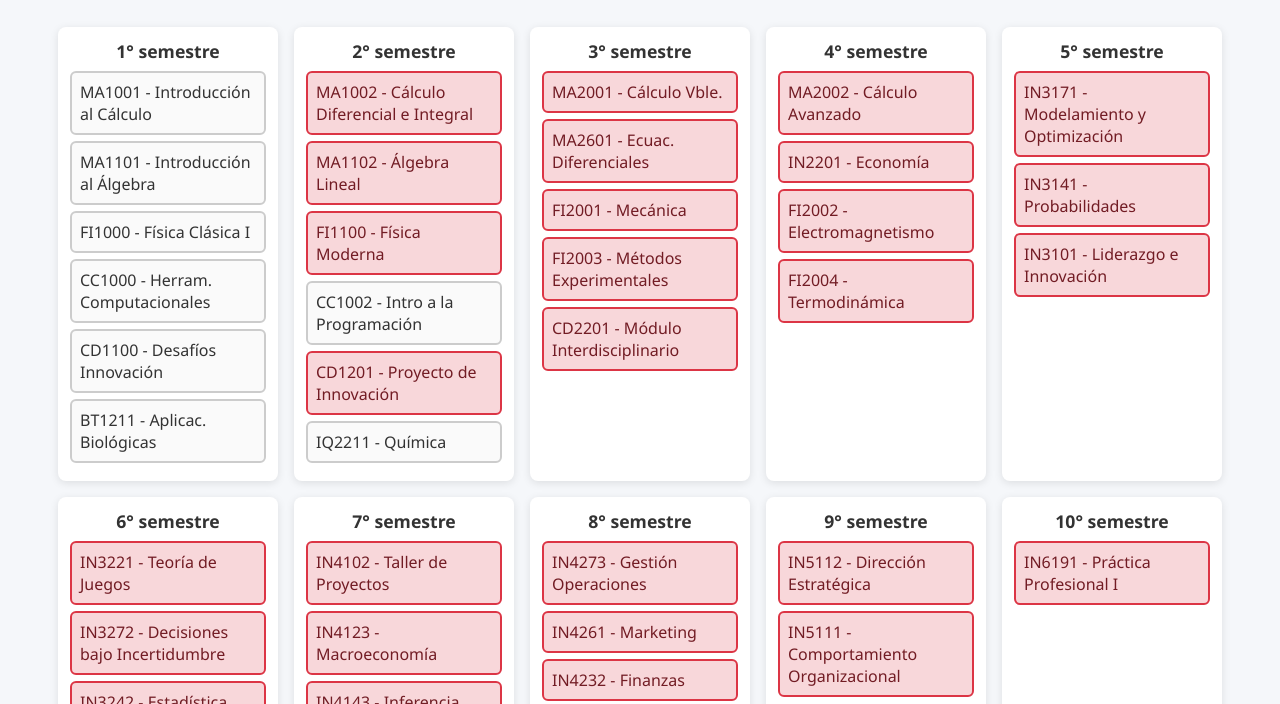
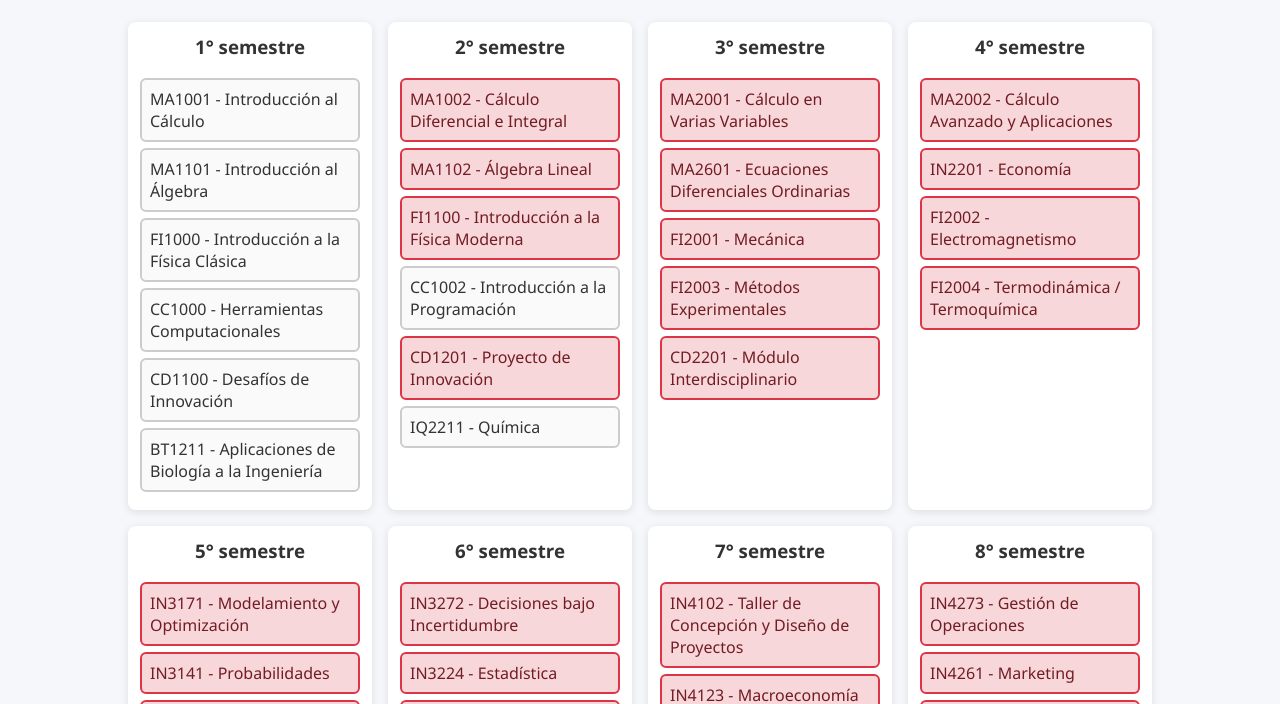
Before and after one commit to lucussy01/mallafercitaoficial, a plain HTML site: page index.html in a window 1280 px wide. Shown: the part 87-791 px from the top of the page. Drawn offline with Linux system fonts and the light colour scheme.

Commit message:
v2 index.html

```diff
--- a/index.html
+++ b/index.html
@@ -1,86 +1,25 @@
 <!DOCTYPE html>
 <html lang="es">
 <head>
-  <meta charset="UTF-8" />
-  <meta name="viewport" content="width=device-width, initial-scale=1.0"/>
-  <title>Malla Interactiva Ingeniería Civil Industrial 2021</title>
+  <meta charset="UTF-8">
+  <title>Malla Civil Industrial 2021 (Interactiva)</title>
+  <meta name="viewport" content="width=device-width, initial-scale=1">
   <style>
-    body {
-      font-family: "Segoe UI", sans-serif;
-      background: #f5f7fa;
-      margin: 0;
-      padding: 20px;
-      color: #333;
-    }
-    h1 { text-align: center; margin-bottom: 30px; }
-
-    #malla {
-      display: flex;
-      flex-wrap: wrap;
-      gap: 16px;
-      justify-content: center;
-    }
-    .semestre {
-      background: #fff;
-      border-radius: 8px;
-      padding: 12px;
-      box-shadow: 0 2px 8px rgba(0,0,0,0.1);
-      width: 220px;
-      box-sizing: border-box;
-    }
-    .semestre h3 {
-      text-align: center;
-      margin: 0 0 8px;
-      font-size: 1.1em;
-    }
-    .curso {
-      position: relative;
-      border: 2px solid #ccc;
-      border-radius: 6px;
-      padding: 8px;
-      margin: 6px 0;
-      background: #fafafa;
-      cursor: pointer;
-      transition: all 0.2s;
-    }
-    .curso:hover { background: #f0f0f0; }
-    .curso.aprobado {
-      background: #d4edda;
-      border-color: #28a745;
-      color: #155724;
-    }
-    .curso.bloqueado {
-      background: #f8d7da;
-      border-color: #dc3545;
-      color: #721c24;
-      cursor: not-allowed;
-    }
-    .tooltip {
-      position: absolute;
-      background: rgba(0, 0, 0, 0.8);
-      color: #fff;
-      padding: 6px;
-      border-radius: 4px;
-      font-size: 12px;
-      top: 100%;
-      left: 0;
-      width: calc(100% - 12px);
-      box-sizing: border-box;
-      display: none;
-      z-index: 5;
-      white-space: pre-wrap;
-    }
-    .curso.bloqueado:hover .tooltip { display: block; }
-
-    /* Colores por código */
-    .MA { color: #c0392b; font-weight: 600; }
-    .FI { color: #2980b9; font-weight: 600; }
-    .IN { color: #27ae60; font-weight: 600; }
-    .CC { color: #8e44ad; font-weight: 600; }
-    .CD { color: #16a085; font-weight: 600; }
-    .IQ { color: #d35400; font-weight: 600; }
-    .BT { color: #6e2c00; font-weight: 600; }
-    .EI { color: #34495e; font-weight: 600; }
+    body { font-family: "Segoe UI", sans-serif; background: #f5f7fa; margin: 0; padding: 20px; color: #333; }
+    h1 { text-align: center; margin-bottom: 25px; }
+    #malla { display: flex; flex-wrap: wrap; gap: 16px; justify-content: center; }
+    .semestre { background: #fff; border-radius: 8px; padding: 12px; box-shadow: 0 2px 8px rgba(0,0,0,0.1); width: 220px; }
+    .semestre h3 { text-align:center; margin-top:0; }
+    .curso { position: relative; border: 2px solid #ccc; border-radius:6px; padding:8px; margin:6px 0; background:#fafafa; cursor:pointer; transition:0.2s; }
+    .curso:hover { background:#f0f0f0; }
+    .curso.aprobado { background:#d4edda; border-color:#28a745; color:#155724; }
+    .curso.bloqueado { background:#f8d7da; border-color:#dc3545; color:#721c24; cursor:not-allowed; }
+    .tooltip { position:absolute; background:rgba(0,0,0,0.8); color:#fff; padding:6px; border-radius:4px; font-size:12px; top:100%; left:0; width:calc(100% - 12px); box-sizing:border-box; display:none; white-space:pre-wrap; }
+    .curso.bloqueado:hover .tooltip { display:block; }
+    /* Código colores */
+    .MA { color:#c0392b; font-weight:600; } .FI { color:#2980b9; font-weight:600; } .IN { color:#27ae60; font-weight:600; }
+    .CC { color:#8e44ad; font-weight:600; } .CD { color:#16a085; font-weight:600; } .IQ { color:#d35400; font-weight:600; }
+    .BT { color:#6e2c00; font-weight:600; } .EI { color:#34495e; font-weight:600; }
   </style>
 </head>
 <body>
@@ -88,86 +27,89 @@
 <div id="malla"></div>
 <script>
   const cursos = [
-      // I
-      {codigo:"MA1001",nombre:"Introducción al Cálculo",semestre:1,prerrequisitos:[]},
-      {codigo:"MA1101",nombre:"Introducción al Álgebra",semestre:1,prerrequisitos:[]},
-      {codigo:"FI1000",nombre:"Física Clásica I",semestre:1,prerrequisitos:[]},
-      {codigo:"CC1000",nombre:"Herram. Computacionales",semestre:1,prerrequisitos:[]},
-      {codigo:"CD1100",nombre:"Desafíos Innovación",semestre:1,prerrequisitos:[]},
-      {codigo:"BT1211",nombre:"Aplicac. Biológicas",semestre:1,prerrequisitos:[]},
-      // II
-      {codigo:"MA1002",nombre:"Cálculo Diferencial e Integral",semestre:2,prerrequisitos:["MA1001"]},
-      {codigo:"MA1102",nombre:"Álgebra Lineal",semestre:2,prerrequisitos:["MA1101"]},
-      {codigo:"FI1100",nombre:"Física Moderna",semestre:2,prerrequisitos:["FI1000","MA1001"]},
-      {codigo:"CC1002",nombre:"Intro a la Programación",semestre:2,prerrequisitos:[]},
-      {codigo:"CD1201",nombre:"Proyecto de Innovación",semestre:2,prerrequisitos:["CD1100"]},
-      {codigo:"IQ2211",nombre:"Química",semestre:2,prerrequisitos:[]},
-      // III
-      {codigo:"MA2001",nombre:"Cálculo Vble.",semestre:3,prerrequisitos:["MA1002","MA1102"]},
-      {codigo:"MA2601",nombre:"Ecuac. Diferenciales",semestre:3,prerrequisitos:["MA1002","MA1102"]},
-      {codigo:"FI2001",nombre:"Mecánica",semestre:3,prerrequisitos:["FI1100","MA1002","MA1102"]},
-      {codigo:"FI2003",nombre:"Métodos Experimentales",semestre:3,prerrequisitos:["FI1100","MA1002"]},
-      {codigo:"CD2201",nombre:"Módulo Interdisciplinario",semestre:3,prerrequisitos:["CD1201"]},
-      // IV
-      {codigo:"MA2002",nombre:"Cálculo Avanzado",semestre:4,prerrequisitos:["MA2001","MA2601"]},
-      {codigo:"IN2201",nombre:"Economía",semestre:4,prerrequisitos:["MA2001"]},
-      {codigo:"FI2002",nombre:"Electromagnetismo",semestre:4,prerrequisitos:["FI2001","MA2001"]},
-      {codigo:"FI2004",nombre:"Termodinámica",semestre:4,prerrequisitos:["FI2001","IQ2211"]},
-      // V
-      {codigo:"IN3171",nombre:"Modelamiento y Optimización",semestre:5,prerrequisitos:["MA2002"]},
-      {codigo:"IN3141",nombre:"Probabilidades",semestre:5,prerrequisitos:["MA2001"]},
-      {codigo:"IN3101",nombre:"Liderazgo e Innovación",semestre:5,prerrequisitos:["CD2201"]},
-      // VI
-      {codigo:"IN3221",nombre:"Teoría de Juegos",semestre:6,prerrequisitos:["IN2201","IN3141"]},
-      {codigo:"IN3272",nombre:"Decisiones bajo Incertidumbre",semestre:6,prerrequisitos:["IN3171","IN3141"]},
-      {codigo:"IN3242",nombre:"Estadística",semestre:6,prerrequisitos:["IN3141"]},
-      {codigo:"IN3301",nombre:"Evaluación de Proyectos",semestre:6,prerrequisitos:["IN3141","IN2201"]},
-      // VII
-      {codigo:"IN4102",nombre:"Taller de Proyectos",semestre:7,prerrequisitos:["IN3171","IN3101"]},
-      {codigo:"IN4123",nombre:"Macroeconomía",semestre:7,prerrequisitos:["IN2201","IN3141"]},
-      {codigo:"IN4143",nombre:"Inferencia Causal",semestre:7,prerrequisitos:["IN3242"]},
-      // VIII
-      {codigo:"IN4273",nombre:"Gestión Operaciones",semestre:8,prerrequisitos:["IN3171","IN3242"]},
-      {codigo:"IN4261",nombre:"Marketing",semestre:8,prerrequisitos:["IN3171","IN3242","IN3301"]},
-      {codigo:"IN4232",nombre:"Finanzas",semestre:8,prerrequisitos:["IN3301"]},
-      {codigo:"IN4191",nombre:"Ing. de la Información",semestre:8,prerrequisitos:["CC1002","IN3301","IN3242"]},
-      // IX
-      {codigo:"IN5112",nombre:"Dirección Estratégica",semestre:9,prerrequisitos:["IN4273","IN4261","IN4232"]},
-      {codigo:"IN5111",nombre:"Comportamiento Organizacional",semestre:9,prerrequisitos:["IN4191"]},
-      // X
-      {codigo:"IN6191",nombre:"Práctica Profesional I",semestre:10,prerrequisitos:["IN3272","IN4102","IN3301","IN4143","IN3141","FI2002","FI2004"]},
-      // XI
-      {codigo:"IN6192",nombre:"Práctica Profesional Extendida",semestre:11,prerrequisitos:["IN5111","IN5112","IN6191"]},
-      {codigo:"IN6193",nombre:"Proyecto de Título",semestre:11,prerrequisitos:["IN6192"]},
-      {codigo:"EI2090",nombre:"Examen Suficiencia Inglés II",semestre:11,prerrequisitos:[]}
+    // I Semestre
+    {codigo:"MA1001", nombre:"Introducción al Cálculo", semestre:1, prerrequisitos:[]},
+    {codigo:"MA1101", nombre:"Introducción al Álgebra", semestre:1, prerrequisitos:[]},
+    {codigo:"FI1000", nombre:"Introducción a la Física Clásica", semestre:1, prerrequisitos:[]},
+    {codigo:"CC1000", nombre:"Herramientas Computacionales", semestre:1, prerrequisitos:[]},
+    {codigo:"CD1100", nombre:"Desafíos de Innovación", semestre:1, prerrequisitos:[]},
+    {codigo:"BT1211", nombre:"Aplicaciones de Biología a la Ingeniería", semestre:1, prerrequisitos:[]},
+    // II Semestre
+    {codigo:"MA1002", nombre:"Cálculo Diferencial e Integral", semestre:2, prerrequisitos:["MA1001"]},
+    {codigo:"MA1102", nombre:"Álgebra Lineal", semestre:2, prerrequisitos:["MA1101"]},
+    {codigo:"FI1100", nombre:"Introducción a la Física Moderna", semestre:2, prerrequisitos:["FI1000","MA1001"]},
+    {codigo:"CC1002", nombre:"Introducción a la Programación", semestre:2, prerrequisitos:[]},
+    {codigo:"CD1201", nombre:"Proyecto de Innovación", semestre:2, prerrequisitos:["CD1100"]},
+    {codigo:"IQ2211", nombre:"Química", semestre:2, prerrequisitos:[]},
+    // III Semestre
+    {codigo:"MA2001", nombre:"Cálculo en Varias Variables", semestre:3, prerrequisitos:["MA1002","MA1102"]},
+    {codigo:"MA2601", nombre:"Ecuaciones Diferenciales Ordinarias", semestre:3, prerrequisitos:["MA1002","MA1102"]},
+    {codigo:"FI2001", nombre:"Mecánica", semestre:3, prerrequisitos:["FI1100","MA1002","MA1102"]},
+    {codigo:"FI2003", nombre:"Métodos Experimentales", semestre:3, prerrequisitos:["FI1100","MA1002"]},
+    {codigo:"CD2201", nombre:"Módulo Interdisciplinario", semestre:3, prerrequisitos:["CD1201"]},
+    // IV Semestre
+    {codigo:"MA2002", nombre:"Cálculo Avanzado y Aplicaciones", semestre:4, prerrequisitos:["MA2001","MA2601"]},
+    {codigo:"IN2201", nombre:"Economía", semestre:4, prerrequisitos:["MA2001"]},
+    {codigo:"FI2002", nombre:"Electromagnetismo", semestre:4, prerrequisitos:["FI2001","MA2001","MA2601"]},
+    {codigo:"FI2004", nombre:"Termodinámica / Termoquímica", semestre:4, prerrequisitos:["IQ2211","FI2001","MA2001"]},
+    // V Semestre
+    {codigo:"IN3171", nombre:"Modelamiento y Optimización", semestre:5, prerrequisitos:["MA2002"]},
+    {codigo:"IN3141", nombre:"Probabilidades", semestre:5, prerrequisitos:["MA2001"]},
+    {codigo:"IN3101", nombre:"Taller de Liderazgo e Innovación Social", semestre:5, prerrequisitos:["CD2201"]},
+    {codigo:"Electivo_V", nombre:"Electivo", semestre:5, prerrequisitos:[]},
+    // VI Semestre
+    {codigo:"IN3272", nombre:"Decisiones bajo Incertidumbre", semestre:6, prerrequisitos:["IN3171","IN3141"]},
+    {codigo:"IN3224", nombre:"Estadística", semestre:6, prerrequisitos:["IN3141"]},
+    {codigo:"IN3301", nombre:"Evaluación de Proyectos", semestre:6, prerrequisitos:["IN3141","IN2201"]},
+    {codigo:"Electivo_VI", nombre:"Electivo", semestre:6, prerrequisitos:[]},
+    // VII Semestre
+    {codigo:"IN4102", nombre:"Taller de Concepción y Diseño de Proyectos", semestre:7, prerrequisitos:["IN3171","IN3101"]},
+    {codigo:"IN4123", nombre:"Macroeconomía", semestre:7, prerrequisitos:["IN2201","IN3141"]},
+    {codigo:"IN4143", nombre:"Análisis de Datos e Inferencia Causal", semestre:7, prerrequisitos:["IN3224"]},
+    {codigo:"Electivo_VII", nombre:"Electivo", semestre:7, prerrequisitos:[]},
+    // VIII Semestre
+    {codigo:"IN4273", nombre:"Gestión de Operaciones", semestre:8, prerrequisitos:["IN3171","IN3224"]},
+    {codigo:"IN4261", nombre:"Marketing", semestre:8, prerrequisitos:["IN3171","IN3224","IN3301"]},
+    {codigo:"IN4232", nombre:"Finanzas", semestre:8, prerrequisitos:["IN3301"]},
+    {codigo:"IN4191", nombre:"Ingeniería de la Información", semestre:8, prerrequisitos:["CC1002","IN3301","IN3224"]},
+    {codigo:"Electivo_VIII", nombre:"Electivo", semestre:8, prerrequisitos:[]},
+    // IX Semestre
+    {codigo:"IN5112", nombre:"Dirección Estratégica", semestre:9, prerrequisitos:["IN4273","IN4261","IN4232"]},
+    {codigo:"IN5111", nombre:"Comportamiento Organizacional", semestre:9, prerrequisitos:["IN4191"]},
+    {codigo:"Electivo_IX", nombre:"Electivo", semestre:9, prerrequisitos:[]},
+    // X Semestre
+    {codigo:"Electivo_X", nombre:"Electivo", semestre:10, prerrequisitos:[]},
+    {codigo:"IN6191", nombre:"Práctica Profesional I", semestre:10, prerrequisitos:["IN3272","IN4102","IN3301","IN3224","IN3141","FI2002","FI2004"]},
+    // XI Semestre
+    {codigo:"IN6192", nombre:"Práctica Profesional Extendida", semestre:11, prerrequisitos:["IN5111","IN5112","IN6191"]},
+    {codigo:"IN6193", nombre:"Proyecto de Título", semestre:11, prerrequisitos:["IN6192"]},
+    {codigo:"EI2090", nombre:"Examen de Suficiencia en Inglés II", semestre:11, prerrequisitos:[]}
   ];
 
-    const key = "malla2021_estado";
-    const aprobados = new Set(JSON.parse(localStorage.getItem(key) || "[]"));
+  const STORAGE = "malla2021_check";
+  const aprobados = new Set(JSON.parse(localStorage.getItem(STORAGE) || "[]"));
 
-    function save() {
-      localStorage.setItem(key, JSON.stringify([...aprobados]));
-    }
+  function save() { localStorage.setItem(STORAGE, JSON.stringify([...aprobados])); }
 
   function render() {
     const cont = document.getElementById("malla");
     cont.innerHTML = "";
-      const max = Math.max(...cursos.map(c=>c.semestre));
-      for (let s = 1; s <= max; s++) {
+    const maxSem = Math.max(...cursos.map(c=>c.semestre));
+    for (let s = 1; s <= maxSem; s++) {
       const col = document.createElement("div");
       col.className = "semestre";
       col.innerHTML = `<h3>${s}° semestre</h3>`;
       const lista = cursos.filter(c => c.semestre === s);
       if (!lista.length) continue;
-        lista.forEach(c=>{
+      lista.forEach(c => {
         const div = document.createElement("div");
         div.className = "curso";
         div.textContent = `${c.codigo} - ${c.nombre}`;
-          const ok = c.prerrequisitos.every(p => aprobados.has(p));
+        const ok = c.prerrequisitos.every(p=>aprobados.has(p));
         if (aprobados.has(c.codigo)) div.classList.add("aprobado");
         else if (!ok) {
           div.classList.add("bloqueado");
-            const falt = c.prerrequisitos.filter(p => !aprobados.has(p));
+          const falt = c.prerrequisitos.filter(p=>!aprobados.has(p));
           const tip = document.createElement("div");
           tip.className = "tooltip";
           tip.textContent = "Falta: " + falt.join(", ");
@@ -175,8 +117,7 @@
         }
         div.onclick = () => {
           if (div.classList.contains("bloqueado")) return;
-            if (aprobados.has(c.codigo)) aprobados.delete(c.codigo);
-            else aprobados.add(c.codigo);
+          aprobados.has(c.codigo)?aprobados.delete(c.codigo):aprobados.add(c.codigo);
           save(); render();
         };
         col.appendChild(div);
```
Lines whose indentation alone changed are shown as unchanged.
